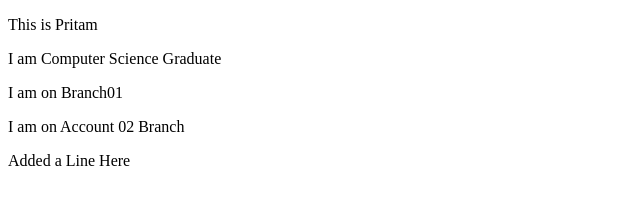
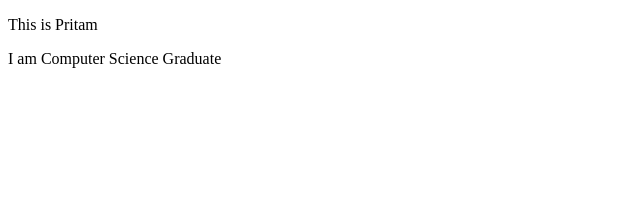
Before and after one commit to PritamChakrabortyShuvo/Practice-Git, a plain HTML site: page index.html in a window 1280 px wide. Shown: the whole page, without its empty margins (0-640 px from the left). Drawn offline with Linux system fonts and the light colour scheme.

Commit message:
Updated by fork

```diff
--- a/index.html
+++ b/index.html
@@ -8,8 +8,5 @@
 <body>
     <p>This is Pritam</p>
     <p> I am Computer Science Graduate</p>
-    <p>I am on Branch01</p>
-    <p> I am on Account 02 Branch</p>
-    <p> Added a Line Here</p>
 </body>
 </html>
```
